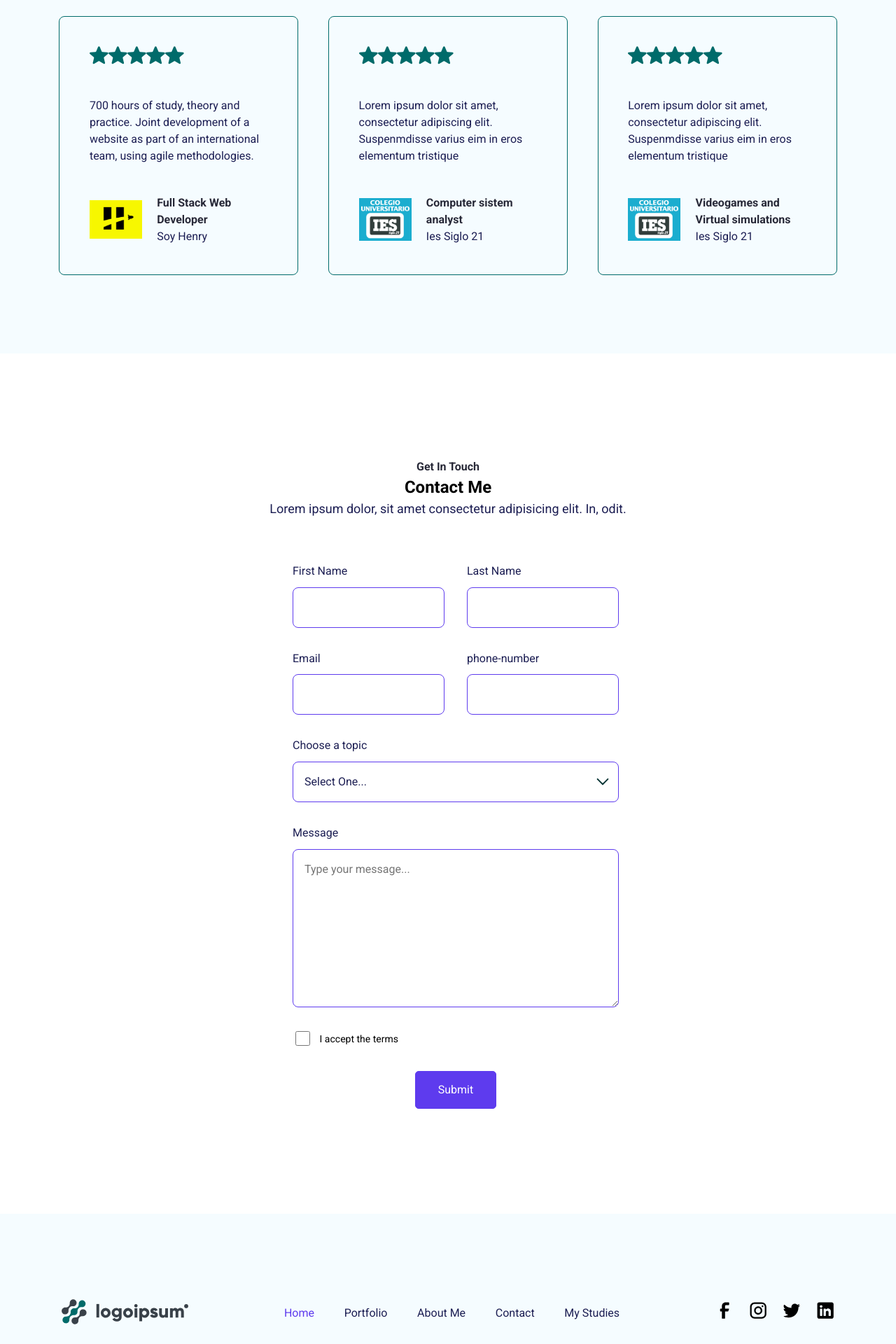
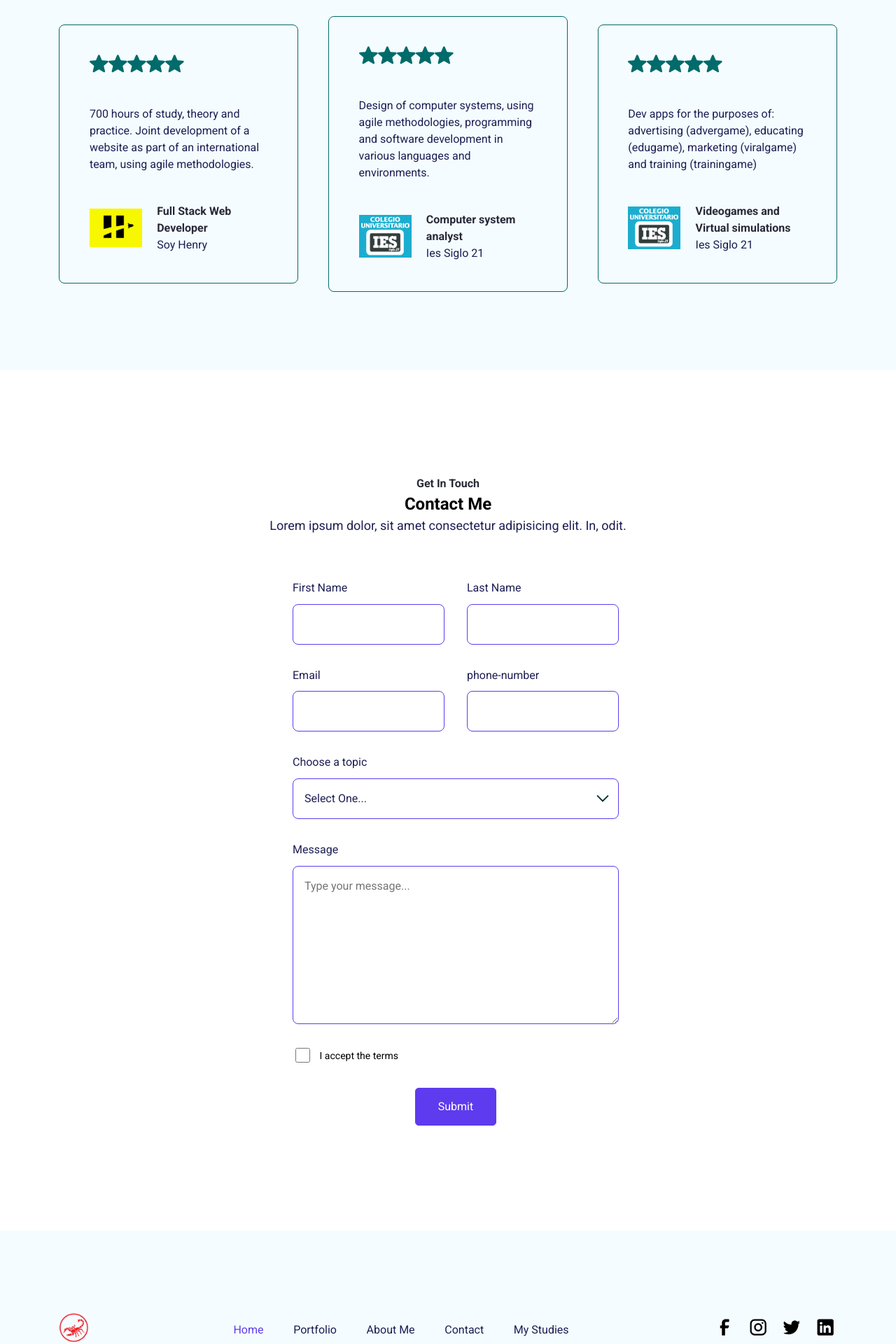
Before and after one commit to jatdalf/Portfolio, a React (Create React App) app: page / in a window 1280 px wide. Shown: the part 3620-5540 px from the top of the page at 70% size. Built offline with nearby package versions, Linux system fonts and the light colour scheme.

Commit message:
Studies component

```diff
--- a/src/App.css
+++ b/src/App.css
@@ -494,6 +494,10 @@ input[type="checkbox"] {
   align-items: center;
   align-self: stretch;
 }
+.footer--image > img {
+  width: 42px;
+}
+
 .footer--items > ul {
   list-style: none;
   display: flex;
@@ -513,6 +517,7 @@ input[type="checkbox"] {
   flex-shrink: 0;
   text-decoration: none;
 }
+
 .divider {
   margin: 106px 0 42.67px;
   height: 1.333px;
--- a/src/Pages/Home/Footer.jsx
+++ b/src/Pages/Home/Footer.jsx
@@ -5,8 +5,8 @@ function Footer() {
   return (
     <footer className="footer--container">
       <div className="footer--link--container">
-        <div>
-          <img src="./img/logo.svg" alt="Logoipsum" />
+        <div className="footer--image">
+          <img src="./img/logoSc1.svg" alt="Scorpion logo" />
         </div>
         <div className="footer--items">
           <ul>
--- a/src/data/index.json
+++ b/src/data/index.json
@@ -61,15 +61,15 @@
       "id": "2",
       "count": "5",
       "src": "./img/Ies21.png",
-      "description": "Lorem ipsum dolor sit amet, consectetur adipiscing elit. Suspenmdisse varius eim in eros elementum tristique",
-      "author_name": "Computer sistem analyst",
+      "description": "Design of computer systems, using agile methodologies, programming and software development in various languages and environments. ",
+      "author_name": "Computer system analyst",
       "author_designation": "Ies Siglo 21"
     },
     {
       "id": "3",
       "count": "5",
       "src": "./img/Ies21.png",
-      "description": "Lorem ipsum dolor sit amet, consectetur adipiscing elit. Suspenmdisse varius eim in eros elementum tristique",
+      "description": "Dev apps for the purposes of: advertising (advergame), educating (edugame), marketing (viralgame) and training (trainingame)",
       "author_name": "Videogames and Virtual simulations",
       "author_designation": "Ies Siglo 21"
     }
```
